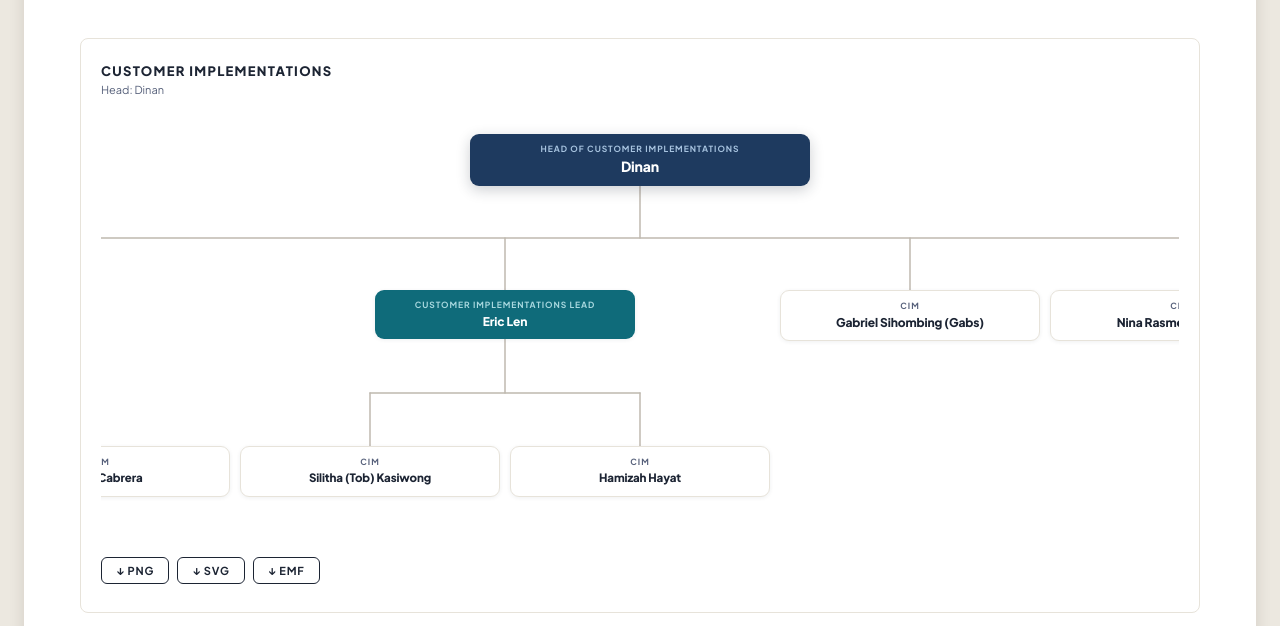
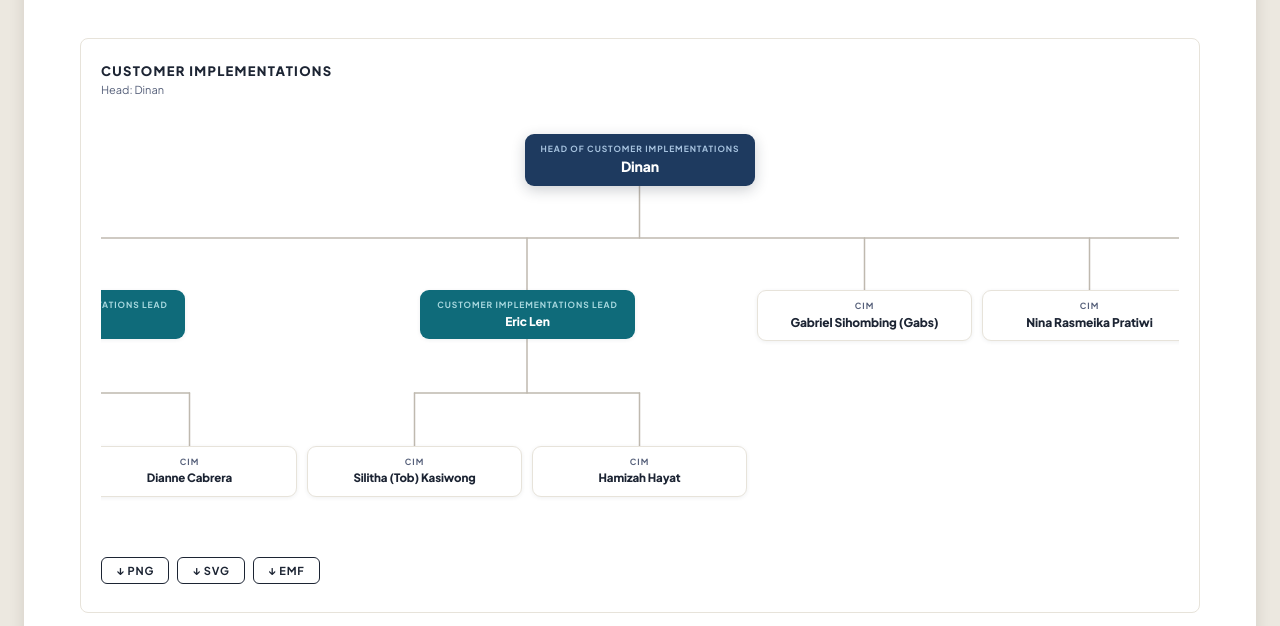
Before and after one commit to sabiqovsky/clm, a website: page teams.html in a window 1280 px wide. Shown: the part 174-800 px from the top of the page. Drawn offline with nearby package versions, Linux system fonts and the light colour scheme.

Commit message:
Tight card widths with 15px padding from longest text

```diff
--- a/teams.html
+++ b/teams.html
@@ -56,7 +56,7 @@
   }
   .ocard:hover{box-shadow:0 4px 14px rgba(28,36,51,.16);transform:translateY(-1px);z-index:10;}
   .ocard .top-strip{height:3px;width:100%;}
-  .ocard .ci{padding:9px 11px 10px;text-align:center;}
+  .ocard .ci{padding:9px 15px 10px;text-align:center;}
   .ocard .ce{font-size:8.5px;font-weight:700;letter-spacing:.11em;text-transform:uppercase;margin-bottom:4px;line-height:1.35;white-space:nowrap;}
   .ocard .cn{font-size:12px;font-weight:800;letter-spacing:-.01em;line-height:1.25;white-space:nowrap;overflow:hidden;text-overflow:ellipsis;}
   .ocard .cpt{display:flex;flex-wrap:wrap;gap:3px;margin-top:5px;justify-content:center;}
@@ -229,7 +229,7 @@ var TEAMS = [
   ]}}
 ];
 
-var CW = 260, CW0 = 340, CH = 76, HG = 10, VG = 80, PAD = 20;
+var CW = 215, CW0 = 230, CH = 76, HG = 10, VG = 80, PAD = 20;
 
 function sw(n){
   if(!n.ch||!n.ch.length) return n.lv===0 ? CW0 : CW;
```
